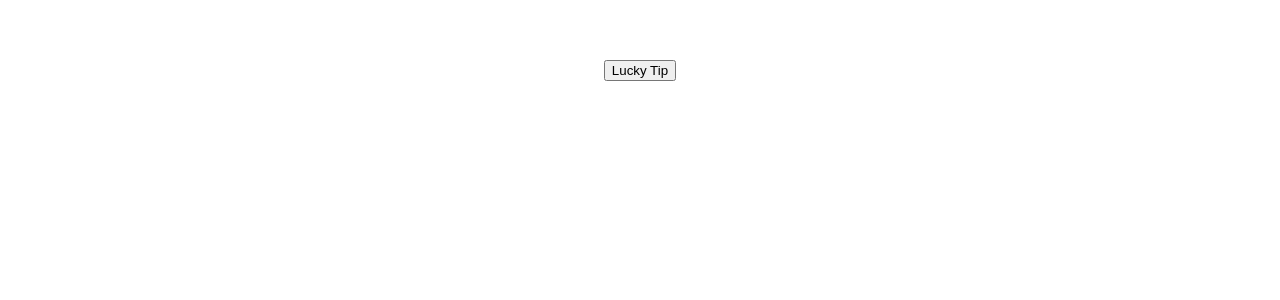
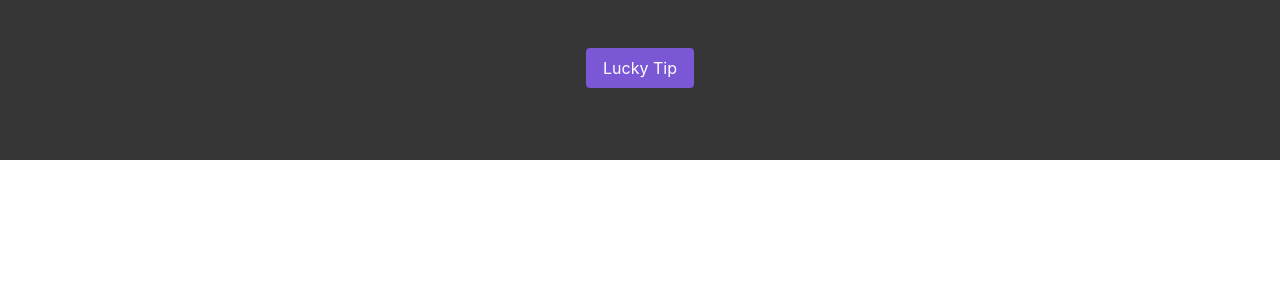
Before and after one commit to lirantal/speak-easy, a Vue app: page / in a window 1280 px wide. Shown: the top 300 px of the page. Built offline with nearby package versions, Linux system fonts and the light colour scheme.

Commit message:
feat: add bulma for css framework

```diff
--- a/package.json
+++ b/package.json
@@ -8,6 +8,7 @@
     "lint": "vue-cli-service lint"
   },
   "dependencies": {
+    "buefy": "^0.8.2",
     "core-js": "^2.6.5",
     "vue": "^2.6.10"
   },
--- a/src/App.vue
+++ b/src/App.vue
@@ -1,11 +1,21 @@
 <template>
   <div id="app">
-    <SpeakingTip />
+    <section class="hero is-dark">
+      <div class="hero-body">
+        <SpeakingTip />
+      </div>
+    </section>
   </div>
 </template>
 
 <script>
+import Vue from "vue";
+import Buefy from "buefy";
+import "buefy/dist/buefy.css";
+
 import SpeakingTip from "./components/SpeakingTip";
+
+Vue.use(Buefy);
 
 export default {
   name: "app",
@@ -14,14 +24,3 @@ export default {
   }
 };
 </script>
-
-<style>
-#app {
-  font-family: "Avenir", Helvetica, Arial, sans-serif;
-  -webkit-font-smoothing: antialiased;
-  -moz-osx-font-smoothing: grayscale;
-  text-align: center;
-  color: #2c3e50;
-  margin-top: 60px;
-}
-</style>
--- a/src/components/SpeakingTip.vue
+++ b/src/components/SpeakingTip.vue
@@ -1,10 +1,21 @@
 <template>
-  <div class="speakingTip">
-    <div>
-      <input type="button" value="Lucky Tip" v-on:click="setRandomTweet" />
+  <div>
+    <div class="columns is-desktop is-centered">
+      <div class="column is-half has-text-centered">
+        <input
+          class="button is-primary"
+          type="button"
+          value="Lucky Tip"
+          v-on:click="setRandomTweet"
+        />
+      </div>
     </div>
 
-    <TwitterCard v-bind:tweet-url="tweetUrl" :key="tweetUrl"></TwitterCard>
+    <div class="columns is-desktop is-centered">
+      <div class="column is-half has-text-centered">
+        <TwitterCard v-bind:tweet-url="tweetUrl" :key="tweetUrl"></TwitterCard>
+      </div>
+    </div>
   </div>
 </template>
 
@@ -42,10 +53,3 @@ export default {
   }
 };
 </script>
-
-<style>
-.speakingTip {
-  text-align: center;
-  display: inline-block;
-}
-</style>
--- a/src/components/TwitterCard.vue
+++ b/src/components/TwitterCard.vue
@@ -1,5 +1,5 @@
 <template>
-  <div id="twitterCard" class="card">
+  <div id="twitterCard">
     <div id="tweetInstance"></div>
   </div>
 </template>
@@ -21,7 +21,6 @@ export default {
       .createTweet(this.tweetUrl, document.getElementById("tweetInstance"), {
         theme: "light",
         align: "center",
-        width: "550px",
         conversation: "none"
       })
       .catch(err => {
```
Also changed, not shown: 1 other file (tests, documents, lock files or other folders).
